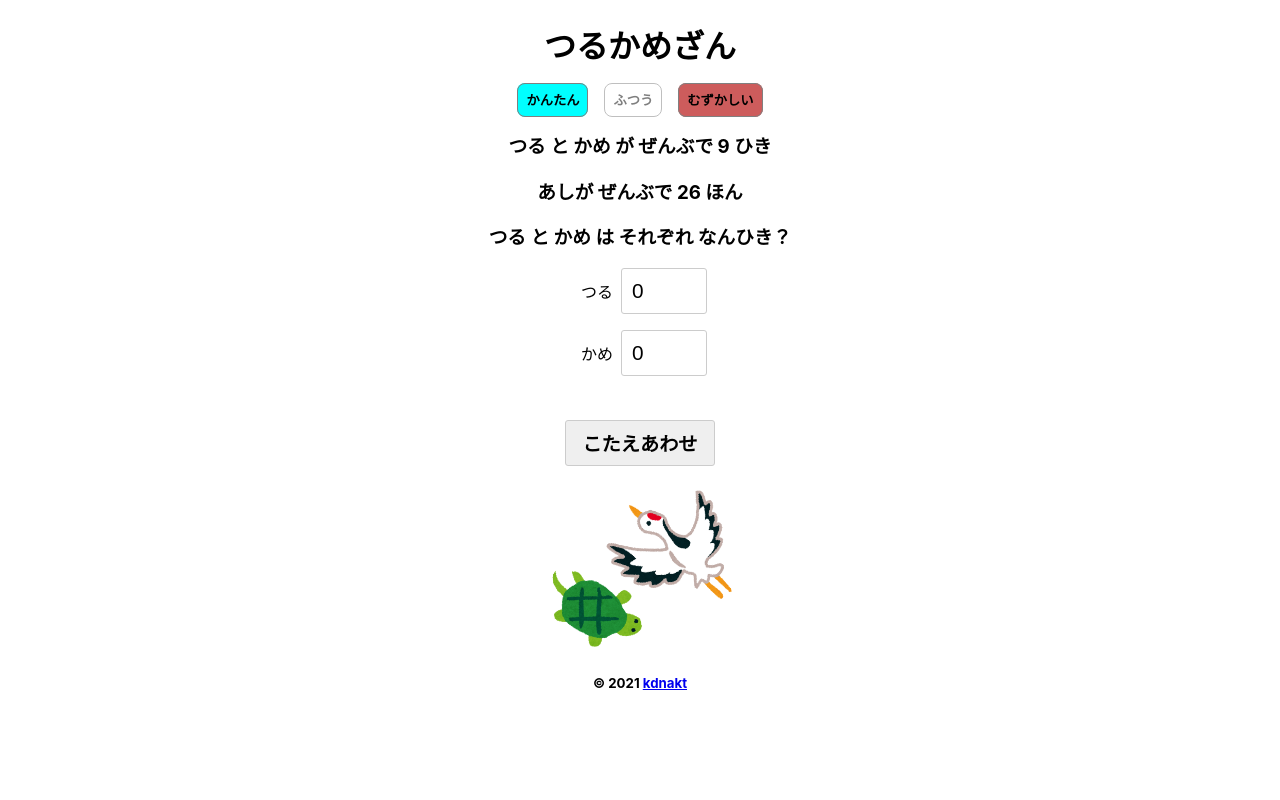
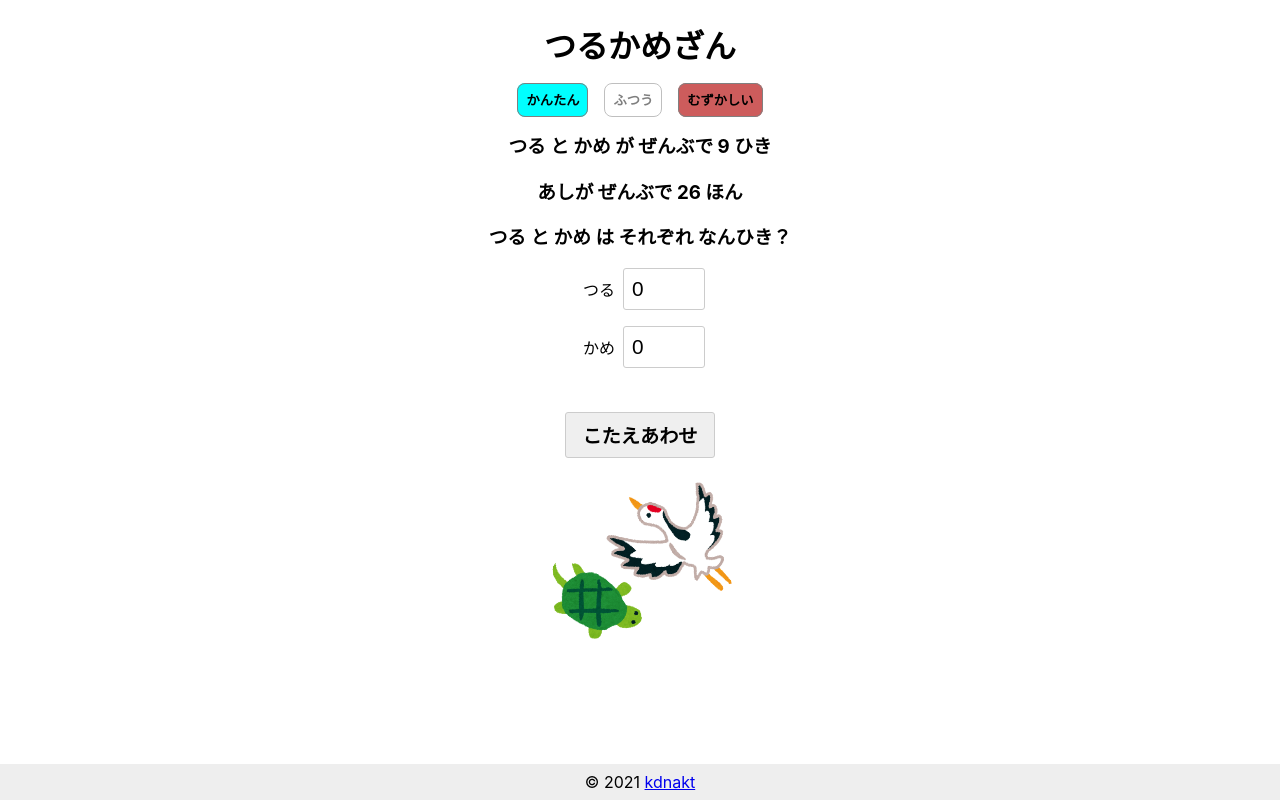
Before and after one commit to kdnakt/ct-scan, a React (Create React App) app: page / in a window 1280 px wide. Built offline with nearby package versions, Linux system fonts and the light colour scheme.

Commit message:
fix footer position

```diff
--- a/src/components/AppFooter.tsx
+++ b/src/components/AppFooter.tsx
@@ -1,9 +1,9 @@
 
 export const AppFooter = () => {
     return (
-        <h5 style={{textAlign: 'center'}}>
+        <footer className="app_footer" >
             &copy;&nbsp;2021&nbsp;
             <a href="https://twitter.com/kdnakt">kdnakt</a>
-        </h5>
+        </footer>
     )
 }
--- a/src/index.css
+++ b/src/index.css
@@ -62,7 +62,7 @@ code {
 .answer_input {
     border: 0;
     border-radius: 3px;
-    padding: 10px;
+    padding: 8px;
     font-size: 1.3em;
     border: solid 1px #ccc;
     margin: 0 0 16px;
@@ -83,3 +83,12 @@ code {
     font-size: 0.8em;
     margin: 16px;
 }
+
+.app_footer {
+    position: absolute;
+    bottom: 0;
+    text-align: center;
+    width: 100%;
+    padding: 8px 0;
+    background-color: rgb(238, 238, 238);
+}
```
